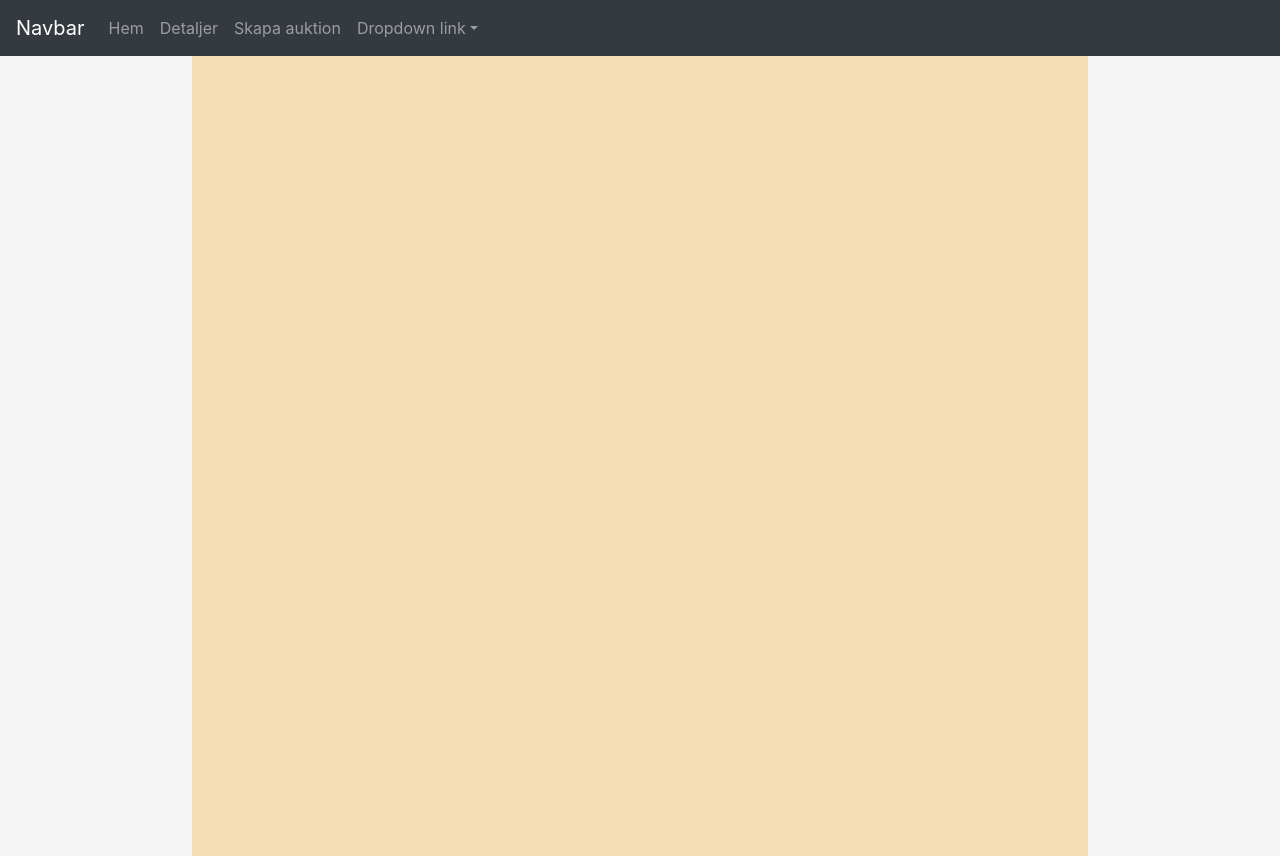
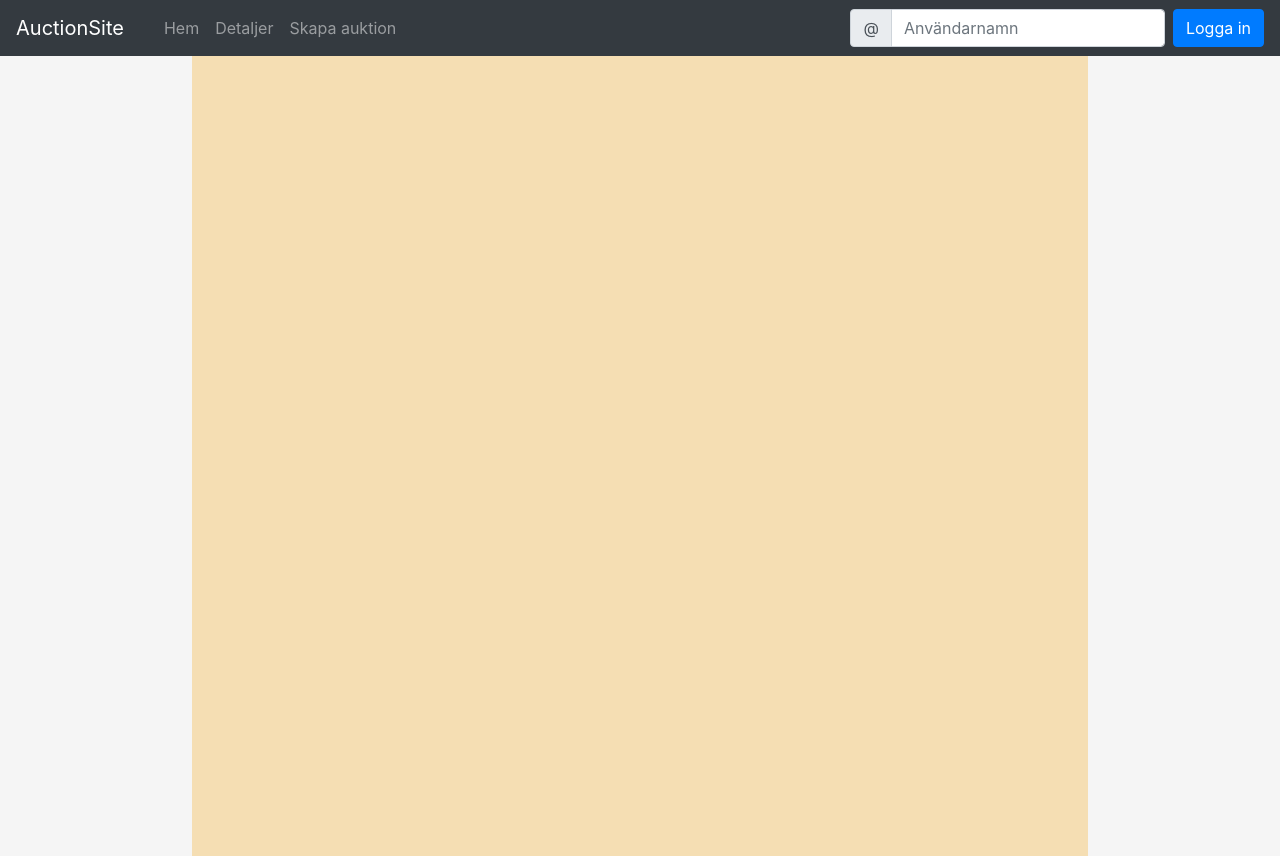
Before and after one commit to Ronnehag/Nackowski2000, a React (Create React App) app: page / in a window 1280 px wide. Built offline with nearby package versions, Linux system fonts and the light colour scheme; no server answers.

Commit message:
added helper for current date

```diff
--- /dev/null
+++ b/src/Helpers/DateFunctions.js
@@ -0,0 +1,5 @@
+
+
+export function getCurrentDate() {
+    return new Date(new Date().toString().split('GMT')[0] + ' UTC').toISOString().split('.')[0];
+}
--- a/src/components/Navbar/LoginForm.js
+++ b/src/components/Navbar/LoginForm.js
@@ -0,0 +1,23 @@
+import React, { Component } from 'react'
+
+export class LoginForm extends Component {
+    render() {
+        return (
+            <div>
+                <form className="form-inline" action="/action_page.php">
+                    <div className="input-group">
+                        <div className="input-group-prepend">
+                            <span className="input-group-text">@</span>
+                        </div>
+                        <input type="text" className="form-control" placeholder="Användarnamn" />
+                    </div>
+                    <div className="input-group">
+                        <button type="submit" className="btn btn-primary ml-2">Logga in</button>
+                    </div>
+                </form>
+            </div>
+        )
+    }
+}
+
+export default LoginForm
--- a/src/components/Navbar/NavigationBar.js
+++ b/src/components/Navbar/NavigationBar.js
@@ -1,12 +1,14 @@
 import React, { Component } from 'react';
 import { Link } from 'react-router-dom';
+import LoginForm from './LoginForm';
 
 class NavigationBar extends Component {
     render() {
         return (
             <div>
                 <nav className="navbar navbar-expand-lg navbar-dark bg-dark">
-                    <a className="navbar-brand" href="#">Navbar</a>
+                    <Link className="navbar-brand" to="/">AuctionSite</Link>
+                    <a className="navbar-brand" href="#"></a>
                     <button className="navbar-toggler" type="button" data-toggle="collapse" data-target="#navbarNavDropdown" aria-controls="navbarNavDropdown" aria-expanded="false" aria-label="Toggle navigation">
                         <span className="navbar-toggler-icon"></span>
                     </button>
@@ -21,17 +23,10 @@ class NavigationBar extends Component {
                             <li className="nav-item">
                                 <Link className="nav-link" to="/newauction">Skapa auktion</Link>
                             </li>
-                            <li className="nav-item dropdown">
-                                <a className="nav-link dropdown-toggle" href="#" id="navbarDropdownMenuLink" data-toggle="dropdown" aria-haspopup="true" aria-expanded="false">
-                                    Dropdown link
-        </a>
-                                <div className="dropdown-menu" aria-labelledby="navbarDropdownMenuLink">
-                                    <a className="dropdown-item" href="#">Action</a>
-                                    <a className="dropdown-item" href="#">Another action</a>
-                                    <a className="dropdown-item" href="#">Something else here</a>
-                                </div>
-                            </li>
                         </ul>
+                        <div className="ml-auto">
+                            <LoginForm />
+                        </div>
                     </div>
                 </nav>
             </div>
```
